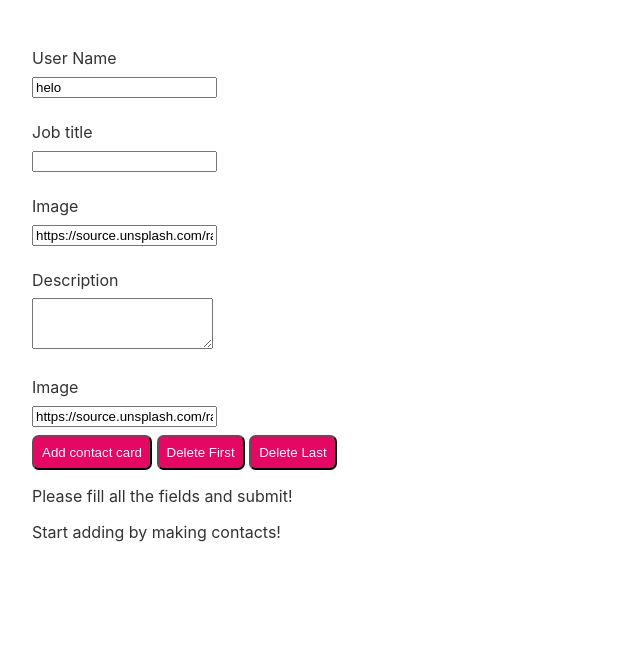
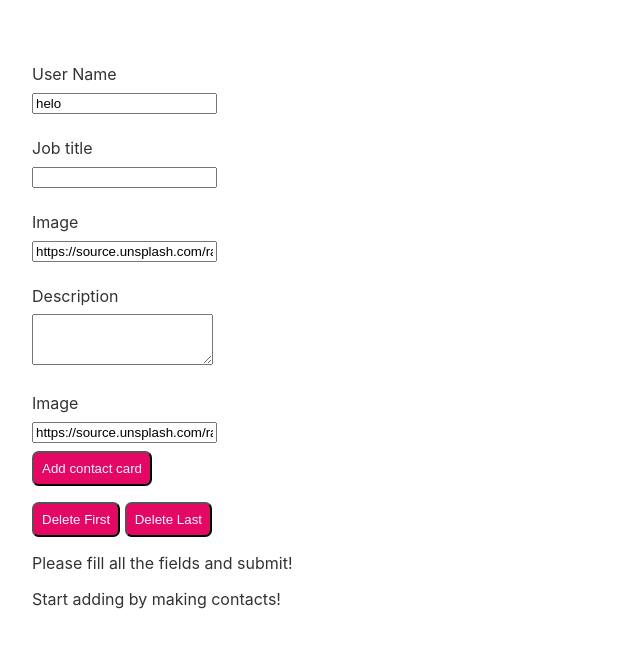
Before and after one commit to Aparna003/svelte-course, a Svelte app: page / in a window 1280 px wide. Shown: the top 648 px of the page, without its empty margins (0-640 px from the left). Built offline with nearby package versions, Linux system fonts and the light colour scheme.

Commit message:
event modifiers tried

```diff
--- a/src/App.svelte
+++ b/src/App.svelte
@@ -6,7 +6,8 @@
 	let userImage="https://source.unsplash.com/random";
     let formState='empty';
 	let createdContact=[];
-	function addContact(){
+	function addContact(event){
+		//event.preventDefault();
 		if(
         userName.trim().length==0 ||
 		jobTitle.trim().length==0 ||
@@ -38,7 +39,7 @@
 
 </script>
 
-<div class="form">
+<form class="form">
 	<div class="form-control">
       <label for="userName">User Name</label>
 	  <input type="text" bind:value={userName} id="userName" />
@@ -59,9 +60,9 @@
 		<label for="image">Image</label>
 		<input type="text" bind:value={userImage} id="image" />
 	</div>
+	<button on:click|preventDefault="{addContact}">Add contact card</button>
+</form>
 
-</div>
-<button on:click="{addContact}">Add contact card</button>
 <button on:click="{deleteFirst}">Delete First</button>
 <button on:click="{deleteLast}">Delete Last</button>
 
@@ -87,6 +88,7 @@
 	.form {
 		width: 30rem;
 		max-width: 100%;
+		margin: 1rem 0;
 	}
 	button{
 	background-color: #e40763;
--- a/src/ContactCard.svelte
+++ b/src/ContactCard.svelte
@@ -36,6 +36,7 @@
 .user-data{
     width: 80%;
     display: flex;
+    padding-left: 1rem;
     flex-direction: column;
     justify-content: center;
 }
```
